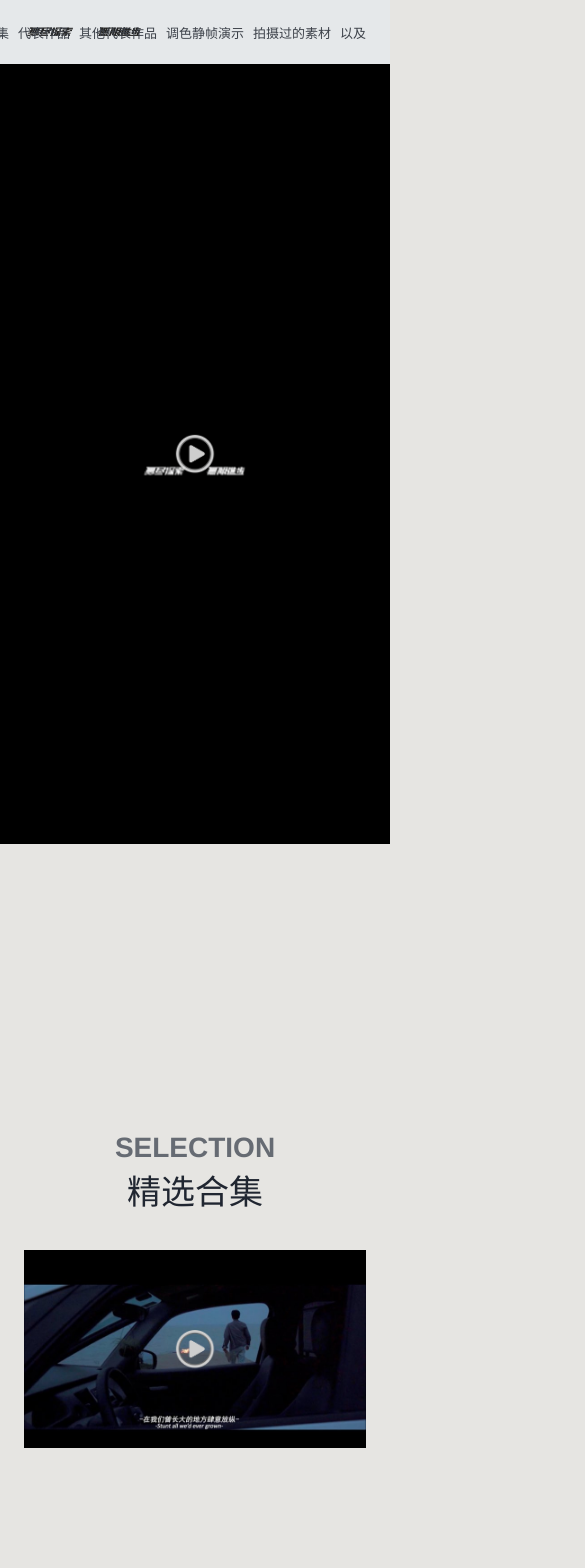
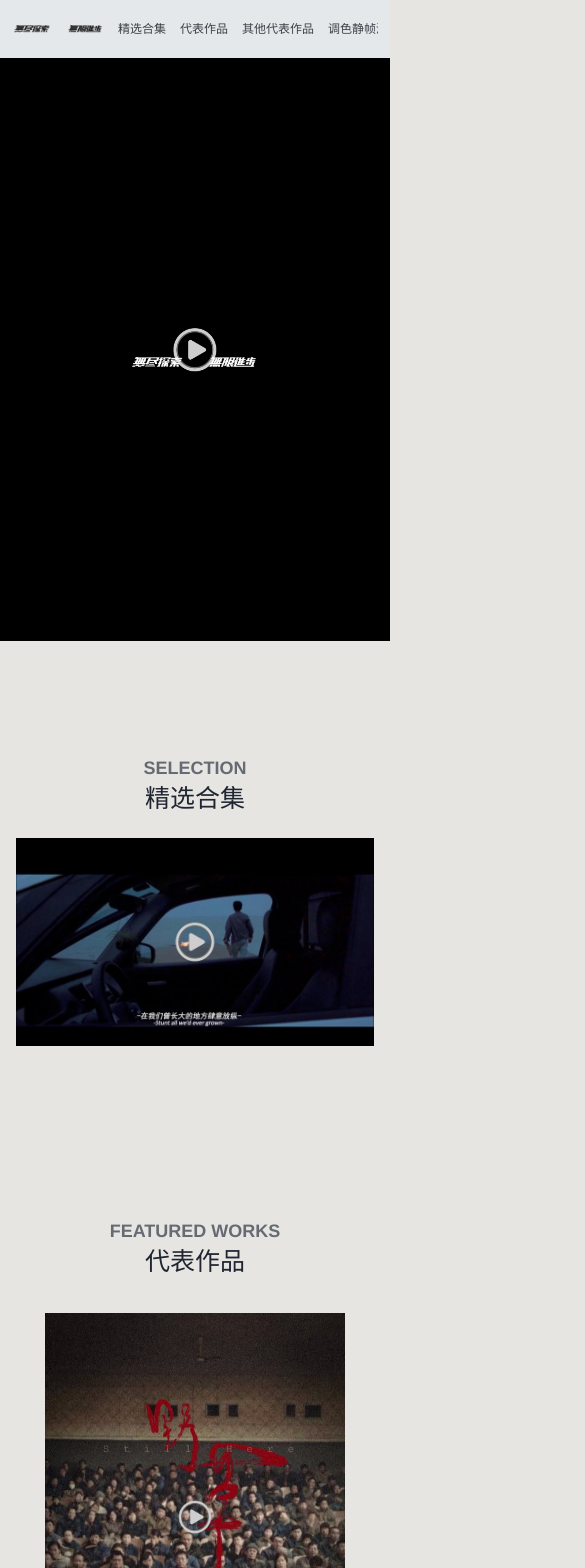
Before and after one commit to rz2z520/GitHub-Cloudflare---, a React (Vite) app: page / in a window 390 px wide. Shown: the top 1568 px of the page, 585 px wide, since content can reach past the window. Built offline with nearby package versions, Linux system fonts and the light colour scheme.

Commit message:
优化手机端其他作品轮播

```diff
--- a/src/styles.css
+++ b/src/styles.css
@@ -1455,8 +1455,365 @@ a {
 }
 
 @media (max-width: 700px) {
+  :root {
+    --nav-height: 58px;
+  }
+
+  html {
+    scroll-padding-top: var(--nav-height);
+  }
+
+  body {
+    min-width: 320px;
+  }
+
+  .nav {
+    overflow: hidden;
+  }
+
+  .nav-inner {
+    width: 100%;
+    padding: 0 14px;
+    gap: 14px;
+    justify-content: flex-start;
+  }
+
+  .brand {
+    width: 116px;
+    min-width: 116px;
+    height: 24px;
+    font-size: 24px;
+  }
+
+  .nav-links {
+    flex: 1;
+    min-width: 0;
+    gap: 18px;
+    justify-content: flex-start;
+    overflow-x: auto;
+    overscroll-behavior-x: contain;
+    scrollbar-width: none;
+    font-size: 13px;
+    line-height: 1;
+    -webkit-overflow-scrolling: touch;
+  }
+
+  .nav-links::-webkit-scrollbar {
+    display: none;
+  }
+
+  .nav-link {
+    flex: 0 0 auto;
+  }
+
+  .nav-link:hover {
+    letter-spacing: 0;
+    margin-inline: 0;
+    transform: none;
+  }
+
+  .nav-links:has(.nav-link:hover) .nav-link:not(:hover) {
+    transform: none;
+  }
+
+  .hero {
+    height: calc(76svh - var(--nav-height));
+    min-height: 520px;
+  }
+
+  .hero-poster,
+  .hero-video {
+    object-fit: cover;
+  }
+
+  .hero-mark {
+    width: min(86vw, 420px);
+    top: 52%;
+  }
+
+  .hero-play-button {
+    width: 48px;
+    height: 48px;
+  }
+
+  .selection,
+  .featured,
+  .other-works,
+  .color-stills,
+  .shot-materials,
+  .memory-section {
+    padding-top: 92px;
+    padding-bottom: 84px;
+  }
+
+  .selection {
+    padding-top: 118px;
+  }
+
+  .section-title {
+    margin-bottom: 26px;
+  }
+
+  .section-title p {
+    margin-bottom: 9px;
+    font-size: 18px;
+  }
+
+  .section-title h2 {
+    font-size: 25px;
+  }
+
+  .selection-card,
+  .shot-materials-card,
+  .memory-card,
+  .work-card-wide .work-image-frame {
+    width: 100%;
+  }
+
+  .play-icon,
+  .selection-card .play-icon,
+  .work-card-wide .play-icon,
+  .featured-grid .play-icon {
+    width: 12%;
+    min-width: 34px;
+    max-width: 52px;
+  }
+
+  .featured-grid {
+    width: 100%;
+    margin-top: 38px;
+    grid-template-columns: 1fr;
+    gap: 72px;
+  }
+
+  .featured-grid .work-image-frame,
+  .work-image-frame {
+    width: min(100%, 330px);
+  }
+
+  .work-card-wide {
+    margin-top: 82px;
+  }
+
+  .featured-caption,
+  .featured-caption-wide {
+    --featured-mark: 18px;
+    --featured-role: 13px;
+    --featured-title: 17px;
+    --featured-gap: 14px;
+    margin-top: 18px;
+    padding: 0 8px;
+  }
+
+  .featured-caption-text strong {
+    white-space: normal;
+    line-height: 1.28;
+  }
+
+  .other-works {
+    --other-card-width: min(72vw, 430px);
+    --other-gap: 12px;
+    width: min(100%, var(--content-max));
+    margin: 0 auto;
+    padding-left: 0;
+    padding-right: 0;
+    overflow: hidden;
+  }
+
+  .other-carousel {
+    height: calc(var(--other-card-width) * 0.5625);
+    margin-top: 34px;
+  }
+
+  .side-preview {
+    display: block;
+    width: var(--other-card-width);
+    opacity: 0.62;
+    pointer-events: none;
+  }
+
+  .side-preview::after {
+    background: rgba(0, 0, 0, 0.28);
+  }
+
+  .side-preview-left {
+    left: calc(50% - (var(--other-card-width) / 2) - var(--other-gap) - var(--other-card-width));
+  }
+
+  .side-preview-right {
+    right: calc(50% - (var(--other-card-width) / 2) - var(--other-gap) - var(--other-card-width));
+  }
+
+  .carousel-arrow {
+    width: 38px;
+    height: 38px;
+    font-size: 32px;
+    background: rgba(32, 35, 45, 0.92);
+  }
+
+  .carousel-arrow-left {
+    left: max(8px, calc(50% - (var(--other-card-width) / 2) - 22px));
+  }
+
+  .carousel-arrow-right {
+    right: max(8px, calc(50% - (var(--other-card-width) / 2) - 22px));
+  }
+
+  .other-caption {
+    width: var(--other-card-width);
+    margin-top: 16px;
+  }
+
+  .c-mark {
+    right: calc(100% + 12px);
+    width: 18px;
+    height: 18px;
+  }
+
+  .c-mark::before {
+    inset: 5px;
+  }
+
+  .other-caption-text span {
+    font-size: 12px;
+  }
+
+  .other-caption-text strong {
+    font-size: 18px;
+    line-height: 1.2;
+  }
+
+  .color-stills {
+    overflow: hidden;
+  }
+
+  .film-demo {
+    margin-top: 36px;
+  }
+
+  .day-night-demo {
+    margin-top: 48px;
+  }
+
+  .film-stage,
+  .thumbnail-film-stage {
+    width: calc(100vw - 32px);
+    max-width: 560px;
+  }
+
+  .thumbnail-film-stage {
+    margin-top: 58px;
+  }
+
+  .color-toggle {
+    width: 66px;
+    margin-top: 20px;
+  }
+
+  .dual-toggle-row {
+    width: min(68vw, 280px);
+    margin-top: 24px;
+  }
+
+  .shot-materials-type {
+    width: 54%;
+  }
+
+  .memory-type {
+    width: 27%;
+  }
+
+  .detail-page {
+    padding: 0 clamp(16px, 5vw, 24px) 78px;
+  }
+
+  .back-button {
+    margin: 28px 0 30px;
+    font-size: 16px;
+  }
+
+  .detail-heading {
+    margin-bottom: 26px;
+  }
+
+  .detail-heading p {
+    margin-bottom: 8px;
+    font-size: 18px;
+  }
+
+  .detail-heading h1 {
+    font-size: clamp(30px, 10vw, 42px);
+  }
+
+  .detail-video-frame,
+  .detail-image-frame {
+    width: 100%;
+  }
+
+  .detail-player-button {
+    width: 48px;
+    height: 48px;
+  }
+
   .detail-copy {
     grid-template-columns: 1fr;
-    gap: 30px;
-  }
-}
+    gap: 18px;
+    margin-top: 58px;
+  }
+
+  .detail-copy h2 {
+    font-size: 28px;
+  }
+
+  .detail-copy p {
+    justify-self: start;
+    font-size: 20px;
+    line-height: 1.7;
+  }
+}
+
+@media (max-width: 420px) {
+  .nav-inner {
+    padding-inline: 12px;
+  }
+
+  .brand {
+    width: 92px;
+    min-width: 92px;
+    height: 20px;
+  }
+
+  .nav-links {
+    gap: 14px;
+    font-size: 12px;
+  }
+
+  .hero {
+    min-height: 470px;
+  }
+
+  .selection,
+  .featured,
+  .other-works,
+  .color-stills,
+  .shot-materials,
+  .memory-section {
+    padding-left: 16px;
+    padding-right: 16px;
+  }
+
+  .other-works {
+    --other-card-width: 74vw;
+    --other-gap: 10px;
+  }
+
+  .featured-grid .work-image-frame,
+  .work-image-frame {
+    width: min(100%, 300px);
+  }
+
+  .film-stage,
+  .thumbnail-film-stage {
+    width: calc(100vw - 24px);
+  }
+}
```
